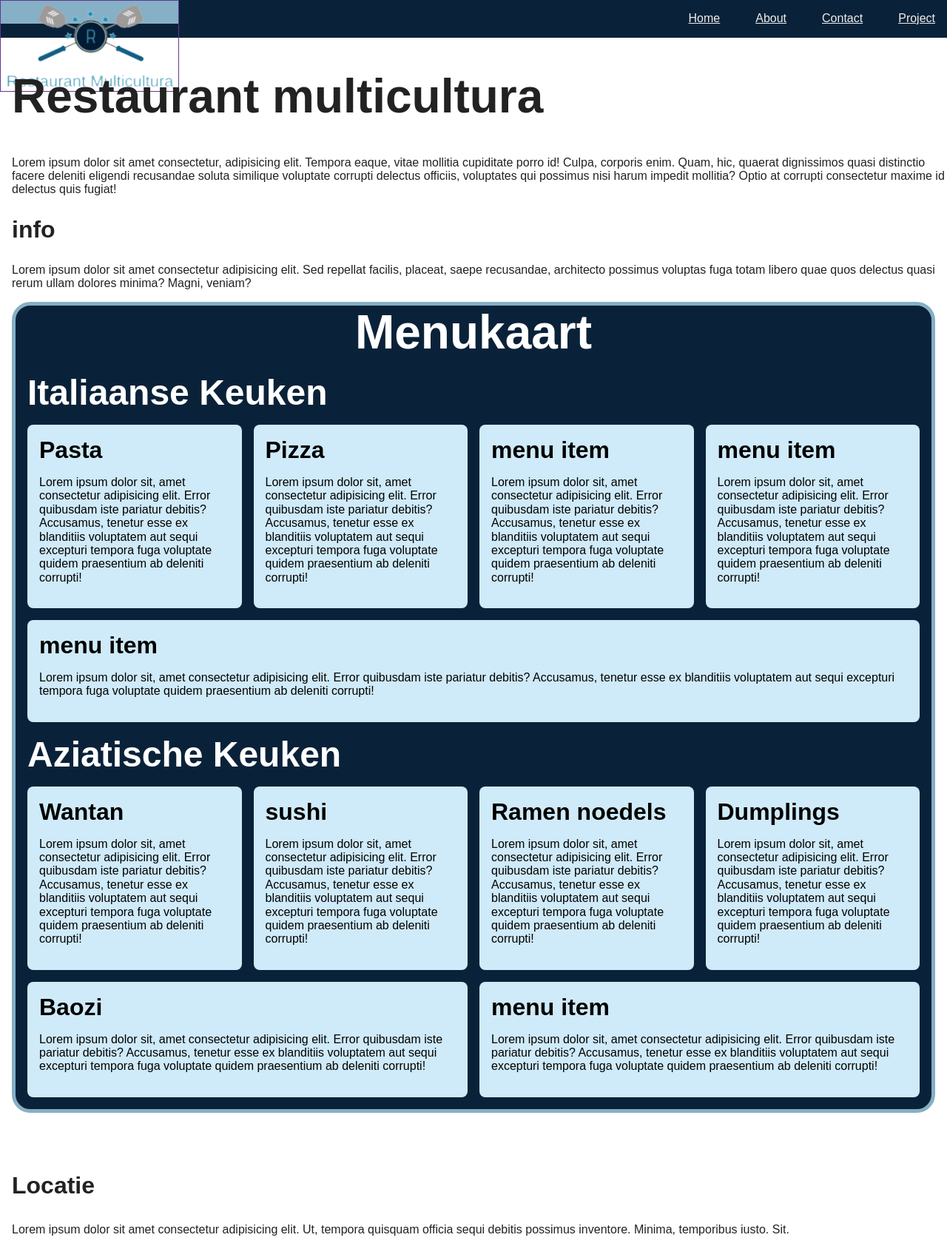
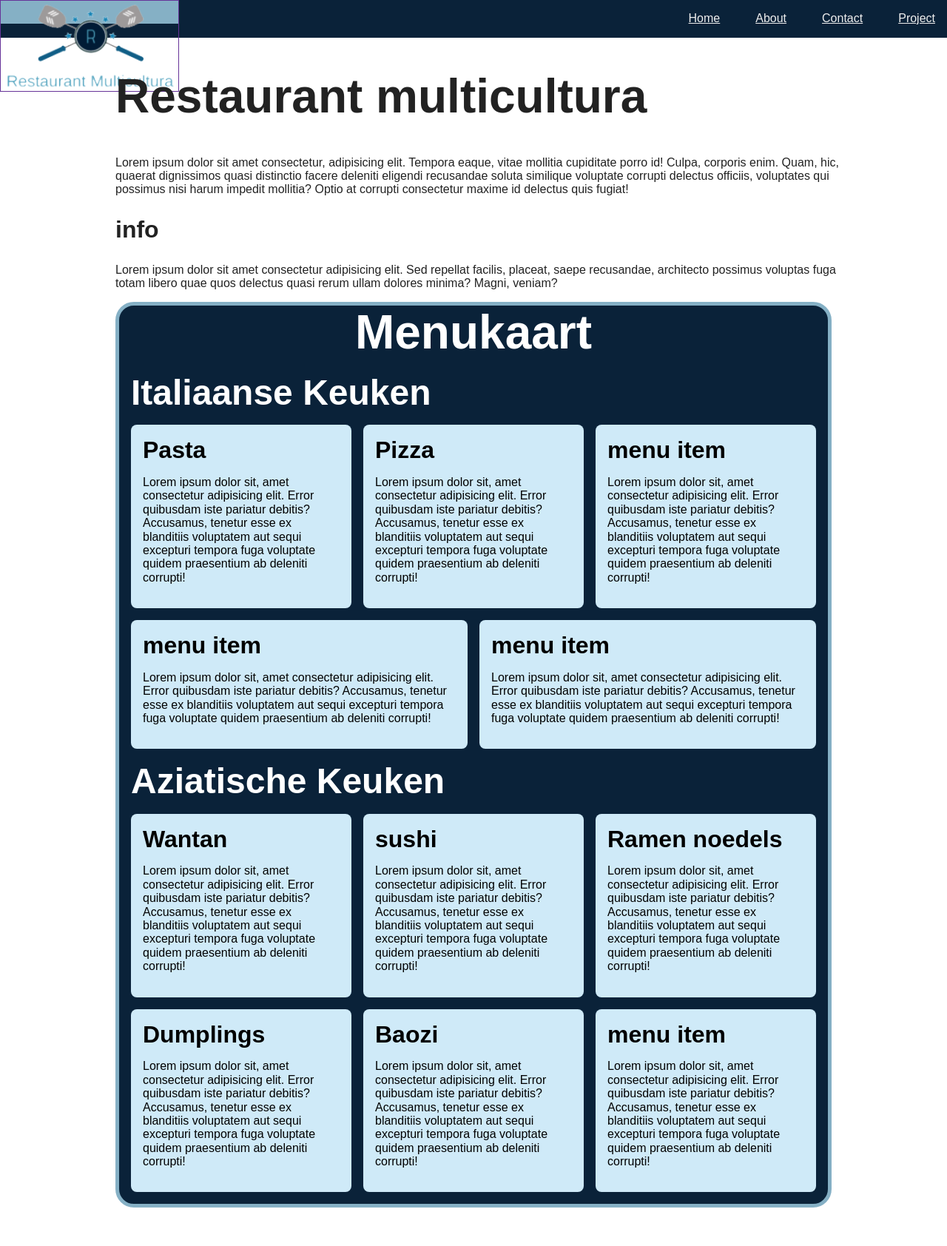
Before and after one commit to YannickMyxe/restaurant, a PHP site: page / in a window 1280 px wide. Shown: the top 1684 px of the page at 74% size. Run offline with PHP 8.4, Linux system fonts and the light colour scheme.

Commit message:
body max width

```diff
--- a/css/main.css
+++ b/css/main.css
@@ -63,3 +63,9 @@ h2
 {
     font-size: 2rem;
 }
+
+main
+{
+    max-width: 1000px;
+    margin: 0 auto;
+}
```
